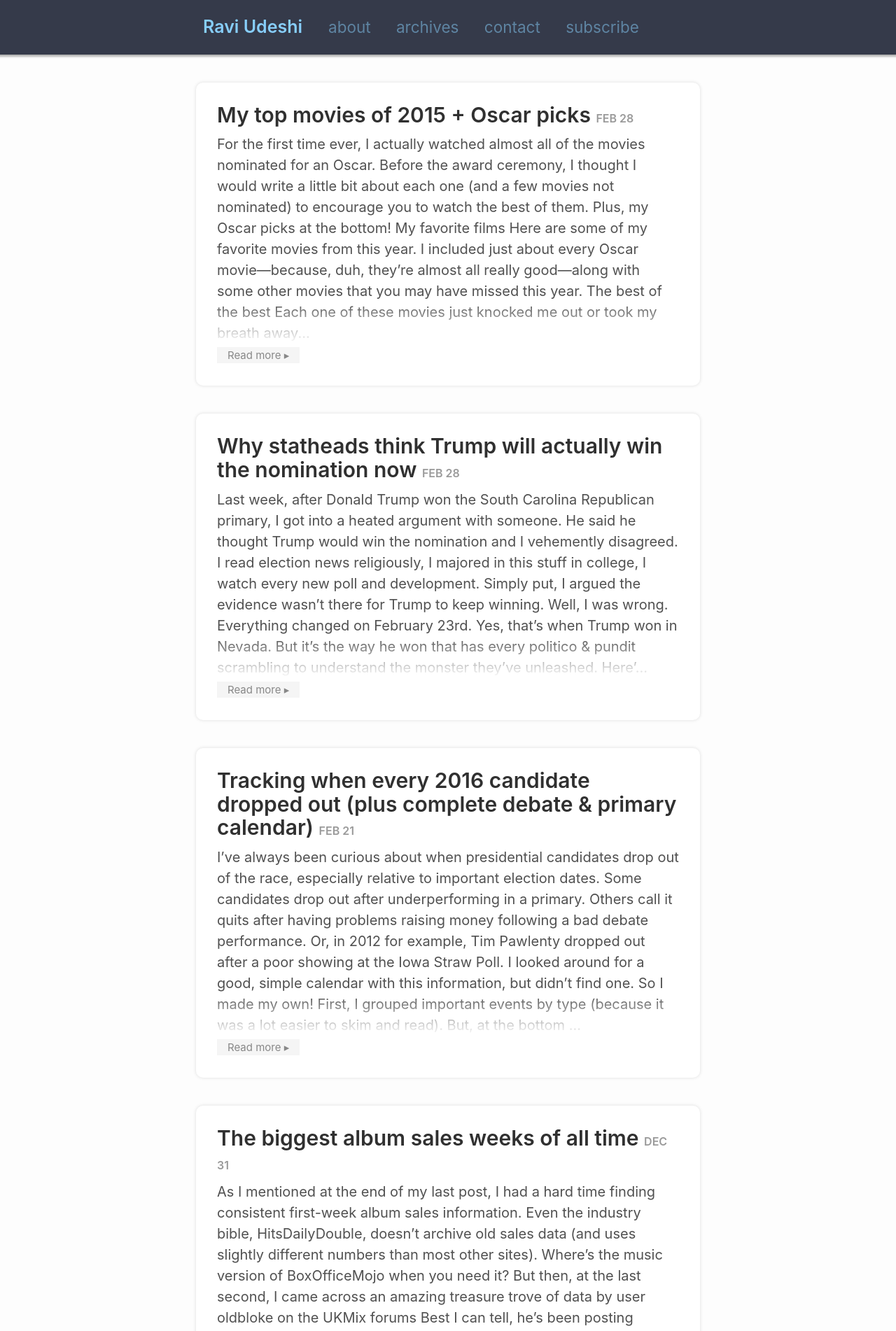
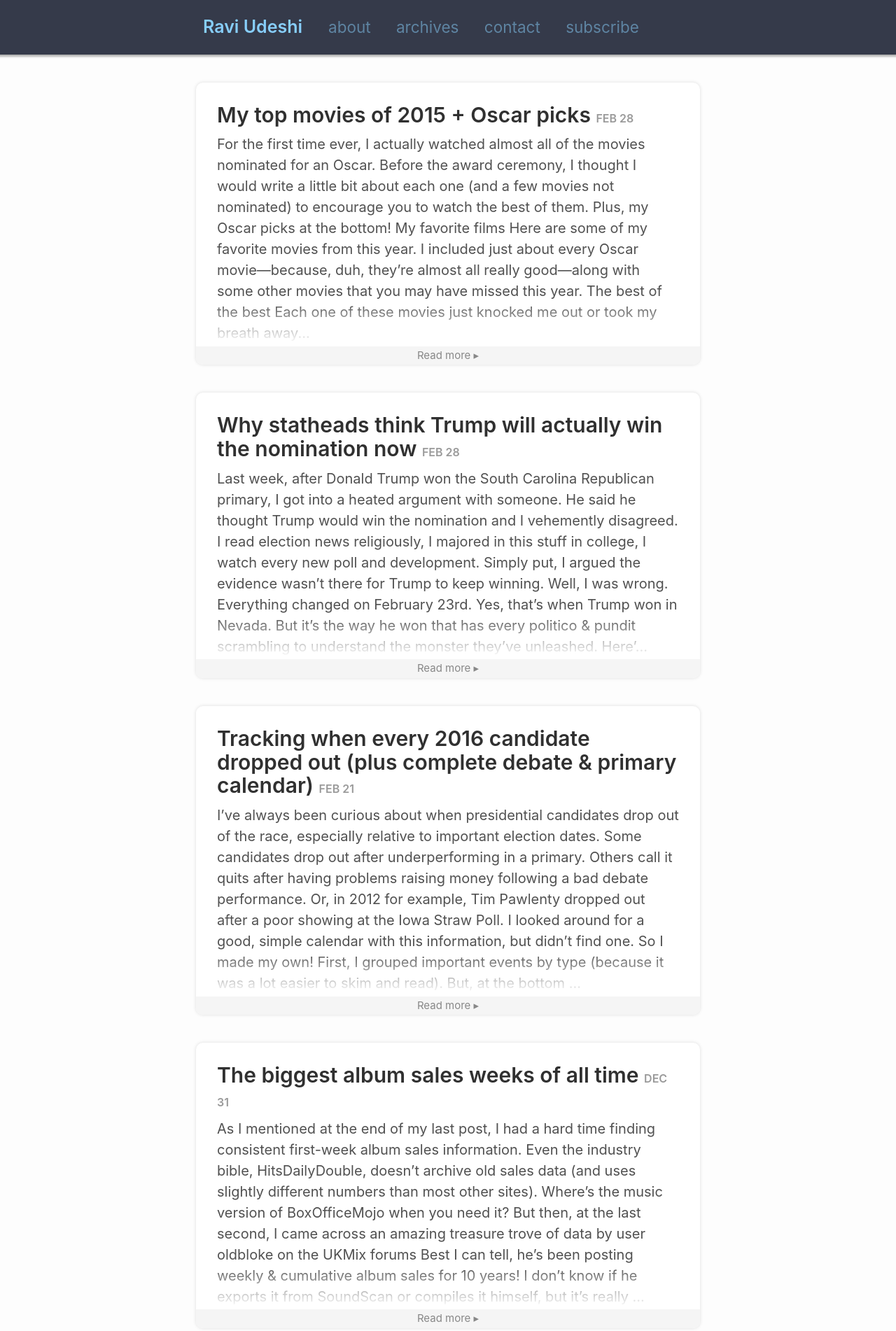
Before and after one commit to rkudeshi/rkudeshi.github.io, a Jekyll site: the page built from index.html, in a window 1280 px wide. Shown: the top 1902 px of the page at 70% size. Built offline with Jekyll 4.4.1, drawn with Linux system fonts in a browser that asks for light colours; the list of posts is cut into pages by our own code.

Commit message:
Better read more links

```diff
--- a/_sass/_RAVI.scss
+++ b/_sass/_RAVI.scss
@@ -161,6 +161,12 @@ a.read-more {
     font-size: 75%;
     background: whitesmoke;
     color: #888;
+
+    position: absolute;
+    bottom: 0;
+    left: 0;
+    width: 100%;
+    text-align: center;
 }
 a.read-more:hover {
     background: #333;
```
